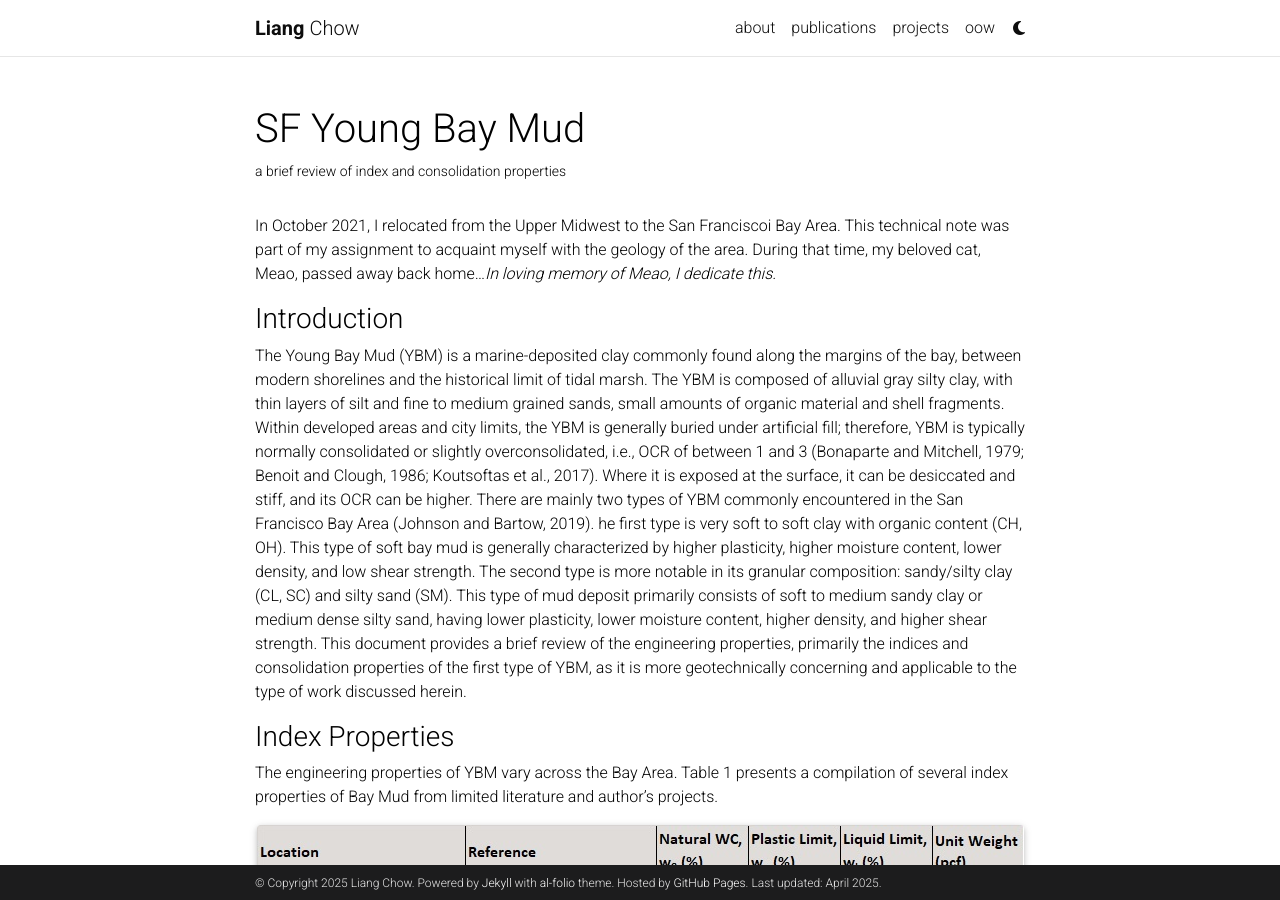
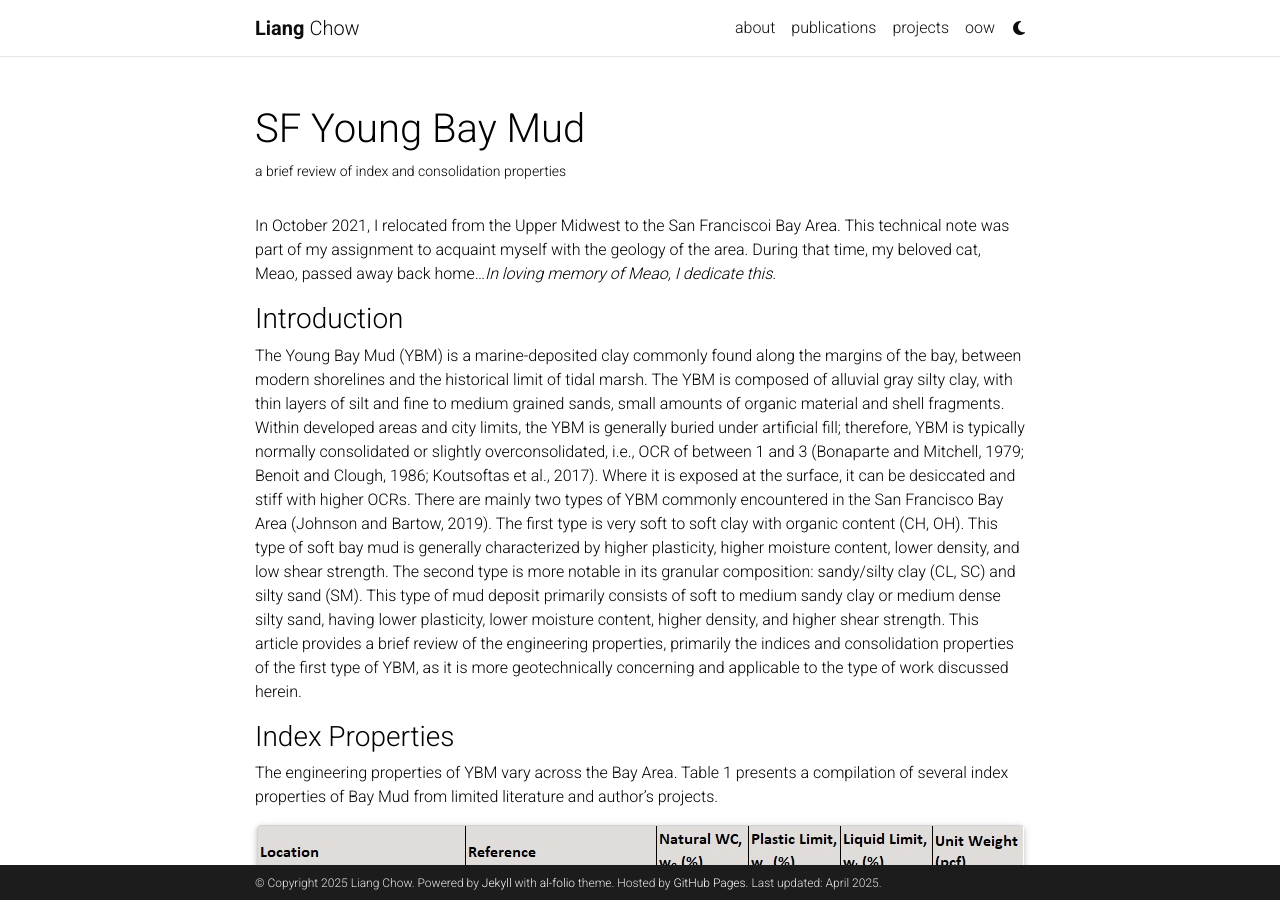
Before and after one commit to liangchow/liangchow.github.io, a Jekyll site: the page built from _projects/3_project.md, in a window 1280 px wide and 900 px high. Built offline with Jekyll 4.4.1, drawn with Linux system fonts in a browser that asks for light colours; comment, search, counter and statistics services are not loaded; a style sheet for code colours, icons or effects is not loaded.

Commit message:
Update 3_project.md
Correct minor grammar mistake.

```diff
--- a/_projects/3_project.md
+++ b/_projects/3_project.md
@@ -16,10 +16,10 @@ During that time, my beloved cat, Meao, passed away back home...*In loving memor
 The Young Bay Mud (YBM) is a marine-deposited clay commonly found along the margins of the bay, between modern shorelines and the historical limit of tidal marsh. The YBM is composed of alluvial gray silty clay,
 with thin layers of silt and fine to medium grained sands, small amounts of organic material and shell fragments. Within developed areas and city limits, the YBM is generally buried under artificial fill;
 therefore, YBM is typically normally consolidated or slightly overconsolidated, i.e., OCR of between 1 and 3 (Bonaparte and Mitchell, 1979; Benoit and Clough, 1986; Koutsoftas et al., 2017).
-Where it is exposed at the surface, it can be desiccated and stiff, and its OCR can be higher. There are mainly two types of YBM commonly encountered in the San Francisco Bay Area (Johnson and Bartow, 2019).
-he first type is very soft to soft clay with organic content (CH, OH). This type of soft bay mud is generally characterized by higher plasticity, higher moisture content, lower density, and low shear strength.
+Where it is exposed at the surface, it can be desiccated and stiff with higher OCRs. There are mainly two types of YBM commonly encountered in the San Francisco Bay Area (Johnson and Bartow, 2019).
+The first type is very soft to soft clay with organic content (CH, OH). This type of soft bay mud is generally characterized by higher plasticity, higher moisture content, lower density, and low shear strength.
 The second type is more notable in its granular composition: sandy/silty clay (CL, SC) and silty sand (SM). This type of mud deposit primarily consists of soft to medium sandy clay or medium dense silty sand, having lower plasticity, lower moisture content, higher density, and higher shear strength.
-This document provides a brief review of the engineering properties, primarily the indices and consolidation properties of the first type of YBM, as it is more geotechnically concerning and applicable to the type of work discussed herein.
+This article provides a brief review of the engineering properties, primarily the indices and consolidation properties of the first type of YBM, as it is more geotechnically concerning and applicable to the type of work discussed herein.
 
 ### Index Properties
 
```
